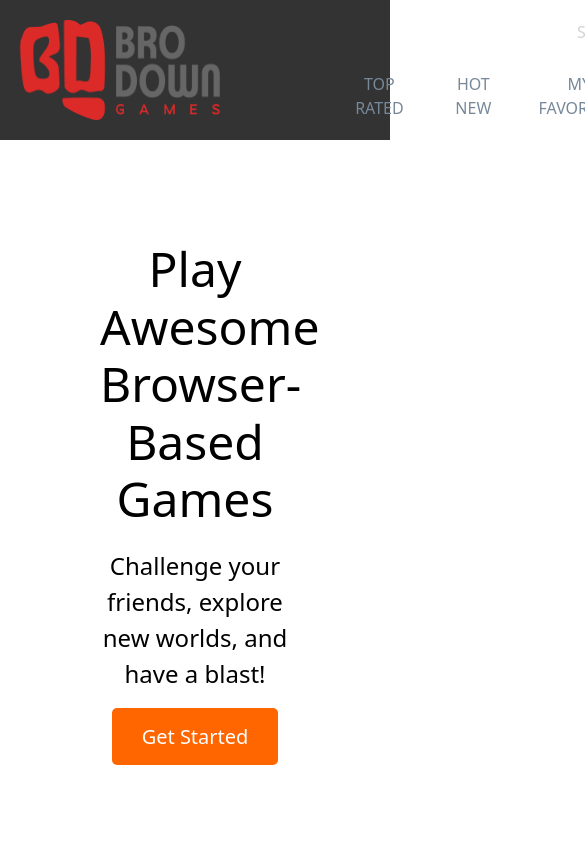
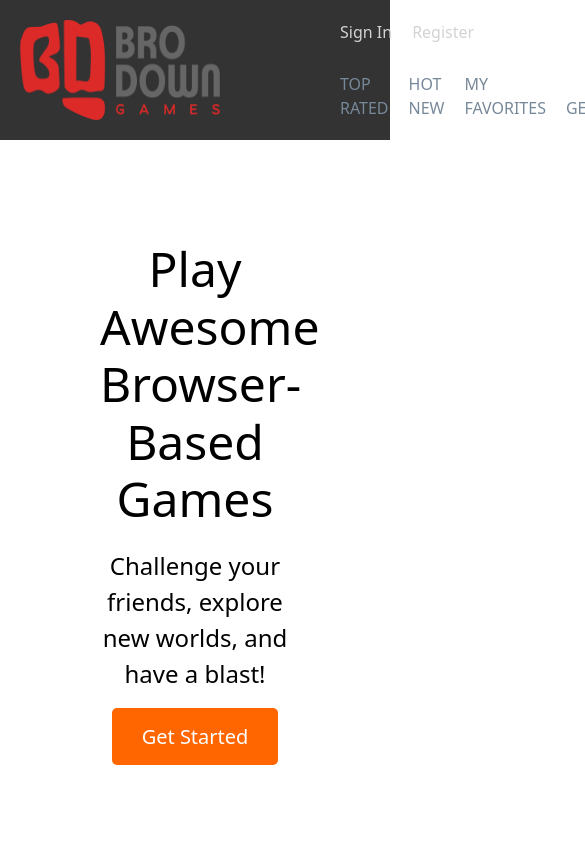
Before and after one commit to barretm4/brodowngames, a plain HTML site: page index.html in a window 390 px wide. Shown: the top 844 px of the page, 585 px wide, since content can reach past the window. Drawn offline with nearby package versions, Linux system fonts and the light colour scheme.

Commit message:
getting header to work on mobile

```diff
--- a/style.css
+++ b/style.css
@@ -8,7 +8,6 @@ body {
     background-color: #333;
     color: #fff;
     padding: 20px;
-    text-align: center;
   }
   header div{
     display: flex;
@@ -23,12 +22,10 @@ body {
   }
   .rightsideheader{
     flex-direction: column;
-    margin-right: auto;
+    width: fit-content;
   }
   .user-panel{
-    justify-content: end;
-    width: 391.281px;
-    margin-right: auto;
+   width: fit-content;
   }
   .user-panel a{
     margin-left: 20px;
@@ -39,7 +36,6 @@ body {
     display: flex;
     list-style-type: none;
     align-items: end;
-    margin-right: auto;
   }
 
     .navigation a{
```
